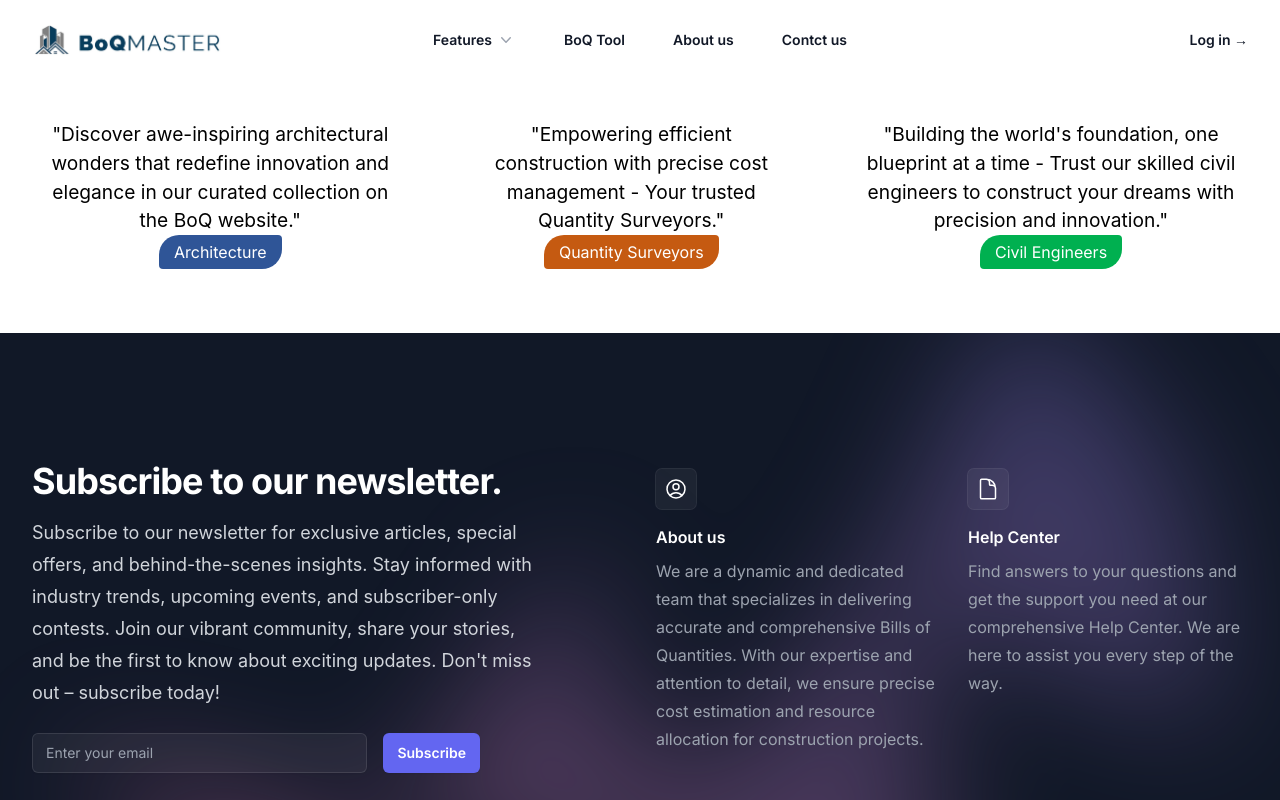
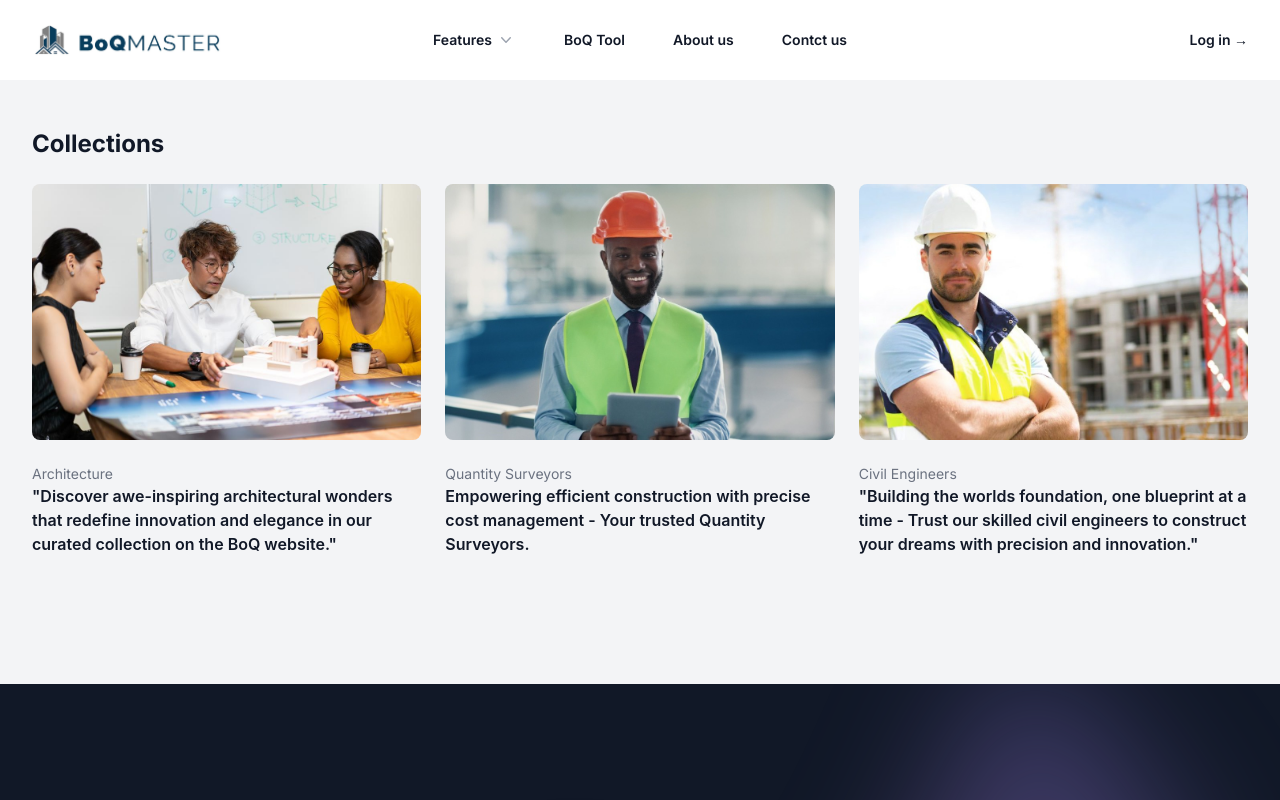
Before and after one commit to yashEra/boq-master-2, a React (Create React App) app: page /pro-home in a window 1280 px wide. Shown: the top 800 px of the page. Built offline with nearby package versions, Linux system fonts and the light colour scheme.

Commit message:
profile list dinamic page create

```diff
--- a/package.json
+++ b/package.json
@@ -23,7 +23,7 @@
     "react-dom": "^18.2.0",
     "react-icons": "^4.10.1",
     "react-router": "^6.14.0",
-    "react-router-dom": "^6.14.0",
+    "react-router-dom": "^6.19.0",
     "react-scripts": "5.0.1",
     "react-scroll": "^1.8.9",
     "socket.io": "^4.7.2",
--- a/src/index.js
+++ b/src/index.js
@@ -48,6 +48,8 @@ import WindowsView from "./boq_generator/window/Windows";
 import DoorView from "./boq_generator/door/Door";
 import BOQMain from "./boq_generator/boq-global";
 import ProjectForm from "./services_platform/portfolioes/portfolio/PortfolioForm";
+import { ArchiList } from "./services_platform/professionals/ArchiList";
+import ArchitectProfile from "./services_platform/professionals/ArchitectProfile";
 
 
 const root = ReactDOM.createRoot(document.getElementById("root"));
@@ -97,7 +99,8 @@ root.render(
       <Route path="/boq-window" element={<WindowsView />} />
       <Route path="/boq-door" element={<DoorView />} />
       <Route path="/boq-form" element={<ProjectForm/>} />
-
+      <Route path="/archiList" element={<ArchiList/>} />
+      <Route path="/ar-pro/:architectId" element={<ArchitectProfile />} />
 
     </Routes>
   </Router>
--- /dev/null
+++ b/src/services_platform/professionals/ArchiList.js
@@ -0,0 +1,71 @@
+import React, { useState, useEffect } from 'react';
+import { Link, useNavigate } from 'react-router-dom';
+import img3 from "../Assests/img3.jpg";
+import NavBar from "../../components/Navbar";
+import Footer from "../../components/Footer";
+
+export const ArchiList = () => {
+  const [professionals, setProfessionals] = useState([]);
+  const navigate = useNavigate();
+
+  useEffect(() => {
+    fetch('http://localhost:8080/Models/Process/architectList.php')
+      .then((response) => {
+        if (!response.ok) {
+          throw new Error('Network response was not ok');
+        }
+        return response.json();
+      })
+      .then((data) => setProfessionals(data))
+      .catch((error) => console.error('Error fetching data:', error));
+  }, []);
+
+  const handleViewProfile = (architectId) => {
+    navigate(`/ar-pro/${architectId}`);
+  };
+
+  return (
+    <div>
+      <NavBar />
+      <div className="">
+        <div className="mx-auto max-w-7xl px-4 sm:px-6 lg:px-8">
+          <div className="mx-auto max-w-2xl py-16 sm:py-24 lg:max-w-none lg:py-32">
+            <h1 className="text-2xl font-bold text-gray-900">Architect Professionals</h1>
+            <div className="mt-6 space-y-12 lg:grid lg:grid-cols-3 lg:gap-x-6 lg:space-y-0 ">
+              {professionals.map((professional) => (
+                <div key={professional.id}  className='flex flex-col items-center justify-center'>
+                  <div >
+                    <img
+                      src={img3}
+                      className='rounded-full w-[200px]  h-[200px] mx-auto my-10 p-0 border-[6px] box-content border-[#231f39] shadow-[0px_27px_16px_-11px_rgba(31,27,56,0.25)] transition-all duration-150 ease-in hover:scale-105 cursor-pointer slide-in-elliptic-top-fwd'
+                      alt={`Profile of ${professional.firstName} ${professional.lastName}`}
+                      style={{ maxWidth: '100%', maxHeight: '100%', objectFit: 'cover' }}
+                    />
+                  </div>
+                  <div >
+                  <h1 className="mt-6  text-gray-500 text-center">
+                    <span className="absolute inset-0" />
+                    {professional.firstName} {professional.lastName}
+                  </h1>
+                  <p className="text-base font-semibold text-gray-900 text-center">{professional.description}</p>
+                  </div>
+                  <div >
+                  <button
+                    className="mt-2 bg-blue-500 text-white px-4 py-2 rounded"
+                    // style={{ zIndex: 999 }}
+                    onClick={() => handleViewProfile(professional.id)}
+                  >
+                    View Profile
+                  </button>
+                  </div>
+                </div>
+              ))}
+            </div>
+          </div>
+        </div>
+      </div>
+
+      <Footer />
+    </div>
+  );
+};
--- /dev/null
+++ b/src/services_platform/professionals/ArchitectProfile.js
@@ -0,0 +1,68 @@
+import React, { useState, useEffect } from 'react';
+import { useParams } from 'react-router-dom';
+import NavBar from '../../components/Navbar';
+import Footer from '../../components/Footer';
+
+const ArchitectProfile = () => {
+  const { architectId } = useParams();
+  console.log("architectId from URL:", architectId);
+
+  const [architect, setArchitect] = useState(null);
+
+
+  useEffect(() => {
+    fetch(`http://localhost:8080/Models/Process/getArchitect.php?id=${architectId}`)
+      .then((response) => response.json())
+      .then((data) => setArchitect(data))
+      .catch((error) => console.error('Error fetching architect data:', error));
+  }, [architectId]);
+
+
+
+  if (!architect) {
+    return <div>Loading...</div>;
+  }
+  // {architect.pro_pic}
+  return (
+    <div>
+      <NavBar />
+      <div className="bg-[url(https://neluttu.github.io/pro-profile/wallpaper.jpg)] bg-[#292240] flex items-center justify-center min-h-screen text-[#9e9cb6]">
+        <section className="w-full max-w-[430px] relative bg-[#231f39]/60 rounded-[6px] shadow-[0px_15px_39px_16px_rgba(52,45,91,0.65)] backdrop-blur-sm mx-2 overflow-hidden">
+          <div className="absolute text-[#231f39] bg-yellow-400 rounded-[4px] top-6 left-6 px-2 py-1 text-sm font-bold roll-in-blurred-right">
+          {architect.accountType}
+          </div>
+            <img src="https://avatars.githubusercontent.com/u/25511379?v=4" className="rounded-full w-[120px] mx-auto my-10 p-0 border-[6px] box-content border-[#231f39] shadow-[0px_27px_16px_-11px_rgba(31,27,56,0.25)] transition-all duration-150 ease-in hover:scale-105 cursor-pointer slide-in-elliptic-top-fwd" alt="Profile" />
+
+          <h1 className="text-xl font-bold text-center">{architect.firstName} {architect.lastName}</h1>
+          <small className="block my-1 text-center">NEW YORK</small>
+          <p className="mt-5 text-center">{architect.proType}</p>
+          <div className="flex items-center justify-center gap-2 w-[80%] mx-auto mt-5 mb-10">
+            <button className="flex-1 border border-[#231f39] rounded-[4px] py-3 text-white bg-[#231f39] transition-all duration-150 ease-in hover:bg-[#472e99]">{architect.phoneNumber}</button>
+            <button className="flex-1 border border-[#231f39] text-[#ffffff] rounded-[4px] py-3 transition-all duration-150 ease-in hover:bg-[#472e99]  hover:text-white">{architect.email}</button>
+          </div>
+          <div className="bg-[#1e1a36]/70 p-4 text-sm font-semibold backdrop-blur-sm">
+            <p>About Me</p>
+            <ul className="flex mt-4 flex-wrap items-center justify-start gap-2 gap-y-3 [&>li]:border-2 [&>li]:border-[#2f2a47] [&>li]:px-3 [&>li]:py-1 [&>li]:rounded-[4px] [&>li]:transition-all [&>li]:duration-150 [&>li]:ease-in [&>li:hover]:scale-105 [&>li:hover]:cursor-pointer">
+
+              <li>{architect.description}</li>
+              {/* <li>HTML</li>
+              <li>CSS</li>
+              <li>Back End Development</li>
+              <li>TailwindCSS</li>
+              <li>JavaScript</li>
+              <li>jQuery</li>
+              <li>PHP</li>
+              <li>MySQL</li>
+              <li>SEO</li> */}
+            </ul>
+          </div>
+        </section>
+      </div>
+      <Footer />
+
+    </div>
+
+  );
+};
+
+export default ArchitectProfile;
--- a/src/services_platform/professionals/ProfessionalsCategory.js
+++ b/src/services_platform/professionals/ProfessionalsCategory.js
@@ -7,87 +7,67 @@ import NavBar from "../../components/Navbar";
 import Footer from "../../components/Footer";
 
 const ProfessionalsCategory = () => {
+
+const callouts = [
+  {
+    name: 'Architecture',
+    description: '"Discover awe-inspiring architectural wonders that redefine innovation and elegance in our curated collection on the BoQ website."',
+    imageSrc: img1,
+    imageAlt: 'Desk with leather desk pad, walnut desk organizer, wireless keyboard and mouse, and porcelain mug.',
+    href: '/archiList',
+  },
+  {
+    name: 'Quantity Surveyors',
+    description: "Empowering efficient construction with precise cost management - Your trusted Quantity Surveyors.",
+    imageSrc: img3,
+    imageAlt: 'Wood table with porcelain mug, leather journal, brass pen, leather key ring, and a houseplant.',
+    href: '#',
+  },
+  {
+    name: 'Civil Engineers',
+    description: '"Building the worlds foundation, one blueprint at a time - Trust our skilled civil engineers to construct your dreams with precision and innovation."',
+    imageSrc: img2,
+    imageAlt: 'Collection of four insulated travel bottles on wooden shelf.',
+    href: '#',
+  },
+]
+
   return (
     <div>
       <NavBar />
-      <div>
-        <table id="table">
-          <tbody>
-            <tr>
-              <td colSpan="2">
-                {/* <div className="header">Professionals Category</div> */}
-              </td>
-              <td colSpan="2" style={{ textAlign: "right" }}>
-                <div className="header"></div>
-              </td>
-            </tr>
-            <tr>
-              <td colSpan="4"></td>
-            </tr>
-            <tr>
-              <td>
-                <div className="div1">
-                  {/* <img src={img1} style={{ width: "100%" }} /> */}
-                  <p>
-                    "Discover awe-inspiring architectural wonders that redefine
-                    innovation and elegance in our curated collection on the BoQ
-                    website."
-                  </p>
-                  <button
-                    className="btn btn1"
-                    onClick={() => (window.location.href = "/architect-list")}
-                  >
-                    Architecture
-                  </button>
-                  <br />
-                  <br />
+    <div className="bg-gray-100">
+      <div className="mx-auto max-w-7xl px-4 sm:px-6 lg:px-8">
+        <div className="mx-auto max-w-2xl py-16 sm:py-24 lg:max-w-none lg:py-32">
+          <h2 className="text-2xl font-bold text-gray-900">Collections</h2>
+
+          <div className="mt-6 space-y-12 lg:grid lg:grid-cols-3 lg:gap-x-6 lg:space-y-0">
+            {callouts.map((callout) => (
+              <div key={callout.name} className="group relative">
+                <div className="relative h-80 w-full overflow-hidden rounded-lg bg-white sm:aspect-h-1 sm:aspect-w-2 lg:aspect-h-1 lg:aspect-w-1 group-hover:opacity-75 sm:h-64">
+                  <img
+                    src={callout.imageSrc}
+                    alt={callout.imageAlt}
+                    className="h-full w-full object-cover object-center"
+                  />
                 </div>
-              </td>
-              <td>
-                <div className="div1">
-                  {/* <img src={img2} style={{ width: "100%" }} /> */}
-                  <p>
-                    "Empowering efficient construction with precise cost
-                    management - Your trusted Quantity Surveyors."
-                  </p>
-                  <button
-                    className="btn btn2"
-                    onClick={() => (window.location.href = "/qs-list")}
-                  >
-                    Quantity Surveyors
-                  </button>
-                  <br />
-                  <br />
-                </div>
-              </td>
-              <td>
-                <div className="div1">
-                  {/* <img src={img3} style={{ width: "100%" }} /> */}
-                  <p>
-                    "Building the world's foundation, one blueprint at a time -
-                    Trust our skilled civil engineers to construct your dreams
-                    with precision and innovation."
-                  </p>
-                  <button
-                    className="btn btn3"
-                    onClick={() => (window.location.href = "/engineer-list")}
-                  >
-                    Civil Engineers
-                  </button>
-                  <br />
-                  <br />
-                </div>
-              </td>
-            </tr>
-          </tbody>
-        </table>
-        <footer>
-          <div></div>
-        </footer>
+                <h3 className="mt-6 text-sm text-gray-500">
+                  <a href={callout.href}>
+                    <span className="absolute inset-0" />
+                    {callout.name}
+                  </a>
+                </h3>
+                <p className="text-base font-semibold text-gray-900">{callout.description}</p>
+              </div>
+            ))}
+          </div>
+        </div>
       </div>
-      <Footer />
     </div>
-  );
-};
+    <Footer />
+    </div>
+
+  )
+}
+
 
 export default ProfessionalsCategory;
```
Also changed, not shown: 1 other file (tests, documents, lock files or other folders).
